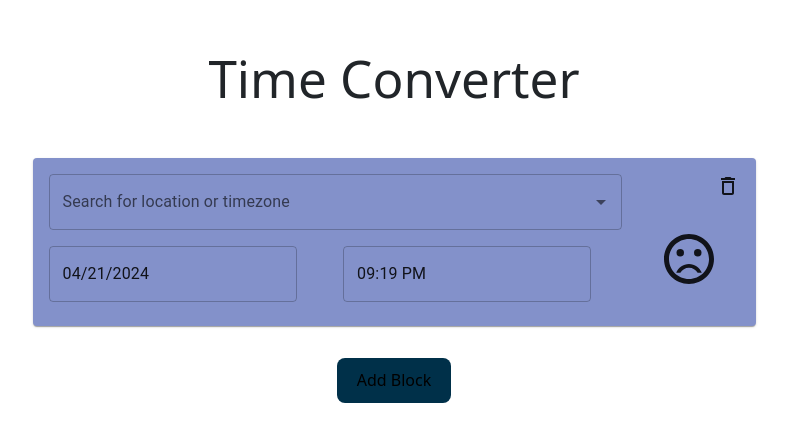
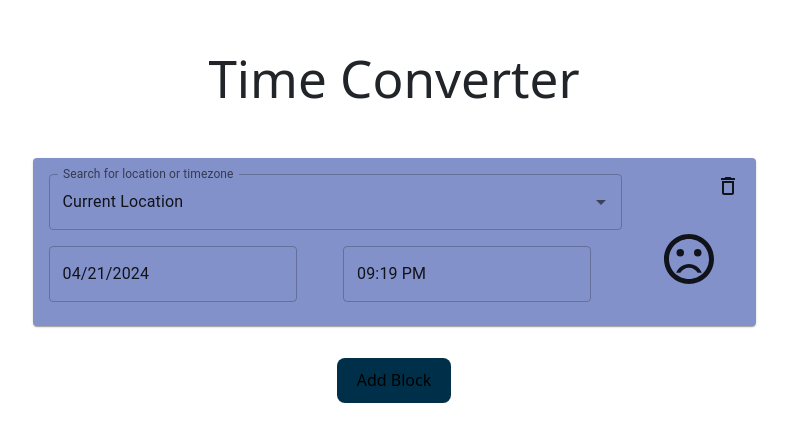
Before and after one commit to angelica-w/time_convert, a React (Vite) app: page / in a window 1280 px wide. Shown: the part 191-632 px from the top of the page, without its empty margins (246-1034 px from the left). Built offline with nearby package versions, Linux system fonts and the light colour scheme.

Commit message:
clean up code

```diff
--- a/src/App.jsx
+++ b/src/App.jsx
@@ -11,11 +11,11 @@ import { Alert } from '@mui/material';
 
 function App() {
   const [datetimes, setDatetimes] = useState([DateTime.now()]);
-  const [locations, setLocations] = useState([""]);
+  const [locations, setLocations] = useState(["Current Location"]);
   const [timezones, setTimezones] = useState([DateTime.now().zoneName]);
   const [openAlert, setOpenAlert] = useState(false);
-  // const [prevTimezones, setPrevTimezones] = useState([DateTime.now().zoneName]);
 
+  // add new TimeBlock, defaulted to Tokyo timezone
   const addBlock = () => {
     const newBlock = datetimes[0].setZone("Asia/Tokyo");
     setDatetimes([...datetimes, newBlock]);
@@ -23,7 +23,9 @@ function App() {
     setTimezones([...timezones, "Asia/Tokyo"]);
   }
 
+  // delete a TimeBlock
   const deleteBlock = (ind) => {
+    // only allow a TimeBlock to be deleted if there are more than one TimeBlocks
     if (datetimes.length === 1) {
       setOpenAlert(true);
     }
@@ -38,6 +40,7 @@ function App() {
     }
   }
 
+  // update all Timeblock datetimes based on selected datetime
   const updateDatetimes = (e, ind) => {
     const newDatetimes = datetimes.map((datetime, index) => {
       const newdt = DateTime.fromObject({
@@ -55,12 +58,10 @@ function App() {
     setDatetimes(newDatetimes);
   }
 
+  // update all TimeBlock timezones and corresponding datetimes based on selected timezone
   const updateTimezones = (tz, ind) => {
+    // only update if non-null timezone is selected
     if (tz) {
-      // console.log("new timezone", tz);
-      // setPrevTimezones(timezones);
-      // console.log("prevtz", prevTimezones);
-
       const newTimezones = timezones.map((timezone, index) =>
         ind === index ? tz : timezone
       );
@@ -81,6 +82,7 @@ function App() {
     }
   }
 
+  // calculate color gradient
   const interpolateColor = (color1, color2, factor) => {
     let result = color1.slice();
     for (let i = 0; i < 3; i++) {
@@ -89,6 +91,7 @@ function App() {
     return result;
   };
 
+  // get background color for TimeBlock based on time of day
   const getColor = (datetime) => {
     const hr = datetime.hour;
     const normHr = (hr % 24) / 24;
@@ -117,8 +120,6 @@ function App() {
     }
     return `rgb(${color[0]}, ${color[1]}, ${color[2]})`;
   }
-  console.log("datetimes", datetimes);
-  console.log("timezones", timezones);
 
   return (
     <StyledEngineProvider injectFirst>
--- a/src/components/DateInput.jsx
+++ b/src/components/DateInput.jsx
@@ -1,4 +1,3 @@
-import { useState } from "react";
 import { DatePicker } from '@mui/x-date-pickers';
 
 const DateInput = ({ind, datetime, setDays}) => {
--- a/src/components/TimeBlock.jsx
+++ b/src/components/TimeBlock.jsx
@@ -1,4 +1,3 @@
-import { useState } from "react";
 import DateInput from "./DateInput";
 import TimeInput from "./TimeInput";
 import TimezoneInput from "./TimezoneInput";
@@ -12,6 +11,7 @@ import Tooltip from "@mui/material/Tooltip";
 
 const TimeBlock = ({className, color, ind, datetime, location, timezone, setDatetimes, setTimezones, deleteBlock}) => {
 
+    // delete a TimeBlock
     const handleDelete = () => {
         deleteBlock(ind);
     }
@@ -47,7 +47,6 @@ const TimeBlock = ({className, color, ind, datetime, location, timezone, setDate
                             >
                             </TimeInput>
                         </Grid>
-
                     </Grid>
                     <Grid item container direction="column" xs={2} justifyContent="space-between">
                         <Grid item container xs={2} justifyContent="flex-end" alignItems="flex-start">
--- a/src/components/TimeInput.jsx
+++ b/src/components/TimeInput.jsx
@@ -1,4 +1,3 @@
-import { useState } from "react";
 import { TimePicker } from '@mui/x-date-pickers';
 
 const TimeInput = ({ind, datetime, setTimes}) => {
```
Also changed, not shown: src/components/TimezoneInput.jsx (+4 -11 lines).
